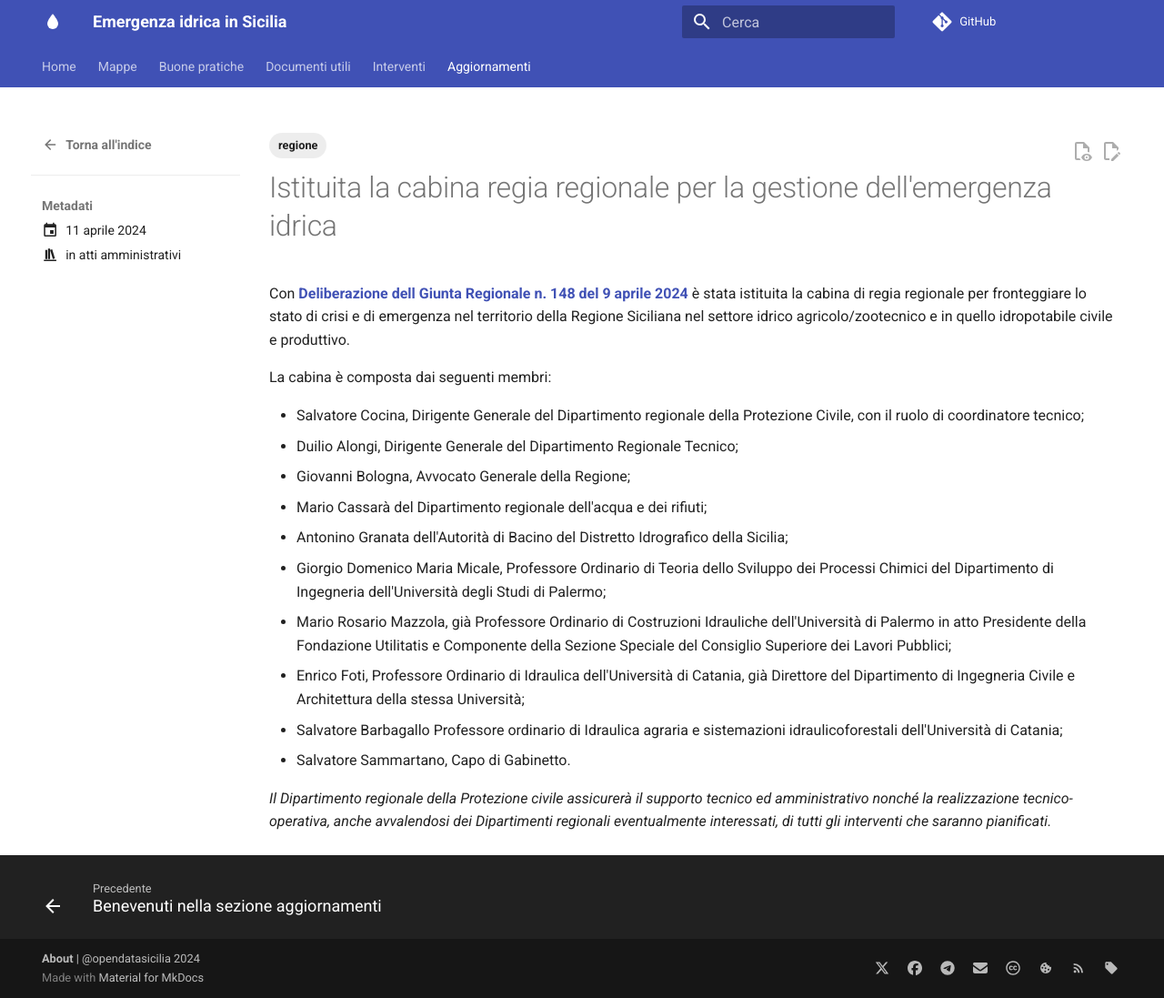
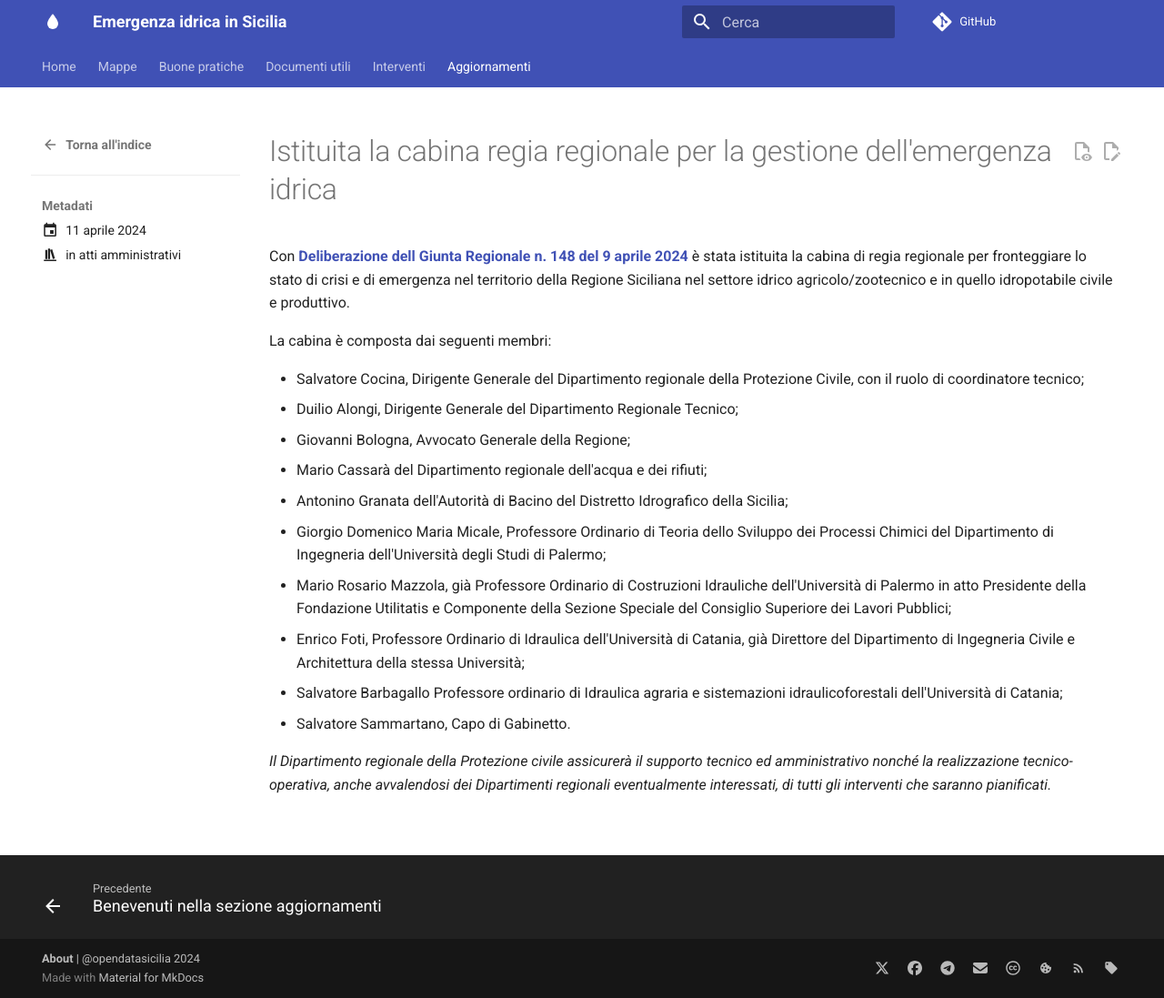
Before and after one commit to opendatasicilia/emergenza-idrica-sicilia, an MkDocs documentation site: the page built from docs/aggiornamenti/articoli/annuncio/cabina-regia.md, in a window 1280 px wide and 1097 px high. Shown: the whole window at 91% size. Built offline with MkDocs 1.6.1 and Material for MkDocs 9.7.7, drawn with Linux system fonts in a browser that asks for light colours; comment, search, counter and statistics services are not loaded.

Commit message:
Update cabina-regia.md

```diff
--- a/docs/aggiornamenti/articoli/annuncio/cabina-regia.md
+++ b/docs/aggiornamenti/articoli/annuncio/cabina-regia.md
@@ -6,8 +6,6 @@ hide:
   - toc
 categories:
   - atti amministrativi
-tags:
-  - regione
 ---
 
 # Istituita la cabina regia regionale per la gestione dell'emergenza idrica
```
